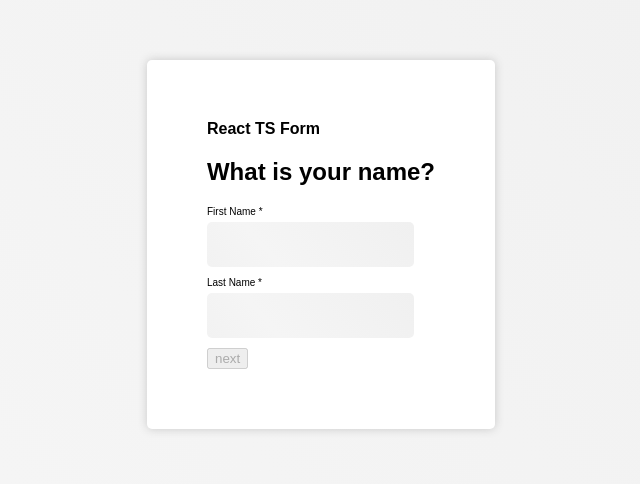
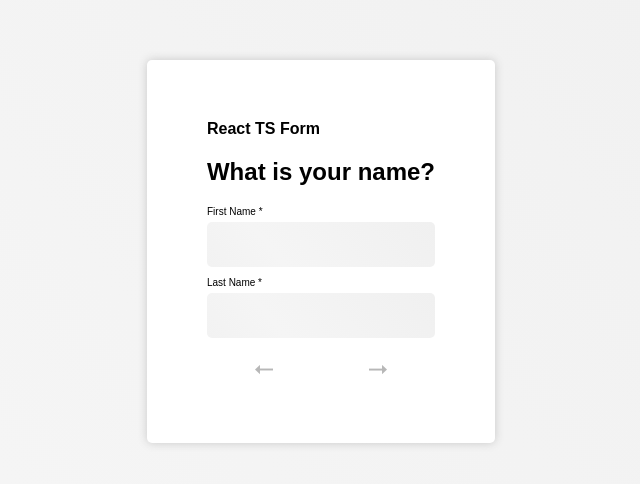
Before and after one commit to ludij/react-ts-form, a React (Create React App) app: page / in a window 1280 px wide. Shown: the top 484 px of the page, without its empty margins (319-959 px from the left). Built offline with nearby package versions, Linux system fonts and the light colour scheme.

Commit message:
improvement (css): more styling

```diff
--- /dev/null
+++ b/src/components/CButton.tsx
@@ -0,0 +1,18 @@
+import styled from "@emotion/styled/macro"
+
+const CButton = styled.button(`
+    display: block;
+    margin: 5px 0 0;
+    padding: 0 5px;
+    font-family: Arial;
+    font-size: 25px;
+    border: none;
+    background: white;
+    cursor: pointer;
+
+    &[disabled] {
+        cursor: not-allowed;
+    }
+`)
+
+export default CButton
--- a/src/components/CErrorMessage.tsx
+++ b/src/components/CErrorMessage.tsx
@@ -2,9 +2,9 @@ import styled from "@emotion/styled/macro"
 
 const CErrorMessage = styled.p(`
     margin: 10px 5px;
-    color: darkred;
     font-family: Arial;
     font-size: 10px;
+    color: darkred;
 `)
 
 export default CErrorMessage
--- /dev/null
+++ b/src/components/CFooter.tsx
@@ -0,0 +1,8 @@
+import styled from "@emotion/styled/macro"
+
+const CFooter = styled.article(`
+    display: flex;
+    justify-content: space-around;
+`)
+
+export default CFooter
--- a/src/components/CForm.tsx
+++ b/src/components/CForm.tsx
@@ -1,7 +1,10 @@
 import React, { useState } from "react"
+import CFormSection from "./CFormSection"
 import CInputTextAndEmail from "./CInputTextAndEmail"
 import CInputRadioGroup from "./CInputRadioGroup"
 import CErrorMessage from "./CErrorMessage"
+import CFooter from "./CFooter"
+import CButton from "./CButton"
 
 interface CFormFieldOptions {
   value: string
@@ -114,7 +117,11 @@ const CForm = (props: CFormProps) => {
     return
   }
 
-  const isButtonDisabled = (): boolean => {
+  const isPreviousButtonDisabled = (): boolean => {
+    return sectionToShow < 1
+  }
+
+  const isNextButtonDisabled = (): boolean => {
     const someMissing = formState[sectionToShow].some(
       (formField) =>
         (formField.isPristine || !formField.value.length) &&
@@ -132,7 +139,7 @@ const CForm = (props: CFormProps) => {
   if (sectionToShow === props.formSections.length) {
     // non-editable confirmation part
     return (
-      <div>
+      <React.Fragment>
         {formState.map((section, index) => {
           return (
             <React.Fragment key={index}>
@@ -142,7 +149,7 @@ const CForm = (props: CFormProps) => {
           )
         })}
         <p>submit</p>
-      </div>
+      </React.Fragment>
     )
   }
 
@@ -152,7 +159,7 @@ const CForm = (props: CFormProps) => {
       {props.formSections.map((section, sectionIndex) => {
         if (sectionToShow === sectionIndex) {
           return (
-            <div
+            <CFormSection
               key={sectionIndex}
               onChange={(event) => updateFormState(event, sectionIndex)}
               onBlur={(event) => updateFormState(event, sectionIndex)}
@@ -202,18 +209,27 @@ const CForm = (props: CFormProps) => {
                   </React.Fragment>
                 )
               })}
-            </div>
+            </CFormSection>
           )
         }
         return null
       })}
-      <button
-        disabled={isButtonDisabled()}
-        type="button"
-        onClick={() => setSectionToShow(sectionToShow + 1)}
-      >
-        next
-      </button>
+      <CFooter>
+        <CButton
+          disabled={isPreviousButtonDisabled()}
+          type="button"
+          onClick={() => setSectionToShow(sectionToShow - 1)}
+        >
+          ⭠
+        </CButton>
+        <CButton
+          disabled={isNextButtonDisabled()}
+          type="button"
+          onClick={() => setSectionToShow(sectionToShow + 1)}
+        >
+          ⭢
+        </CButton>
+      </CFooter>
     </React.Fragment>
   )
 }
--- /dev/null
+++ b/src/components/CFormSection.tsx
@@ -0,0 +1,7 @@
+import styled from "@emotion/styled/macro"
+
+const CFormSection = styled.article(`
+    width: 100%;
+`)
+
+export default CFormSection
--- a/src/components/CInputField.tsx
+++ b/src/components/CInputField.tsx
@@ -13,6 +13,7 @@ const CInputField = styled.input(`
     );
     border: none;
     border-radius: 5px;
+    width: 100%;
 `)
 
 export default CInputField
--- a/src/styles/styles.css
+++ b/src/styles/styles.css
@@ -1,3 +1,7 @@
+* {
+  box-sizing: border-box;
+}
+
 body {
   margin: 0;
   width: 100vw;
```
Also changed, not shown: src/components/CPageContainer.tsx (deleted, +0 -12 lines).
